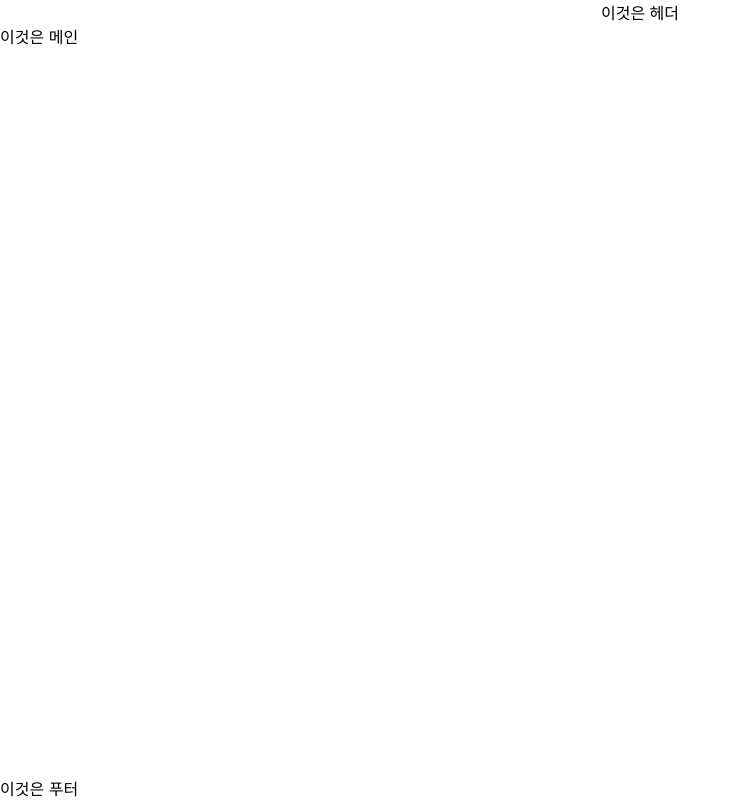
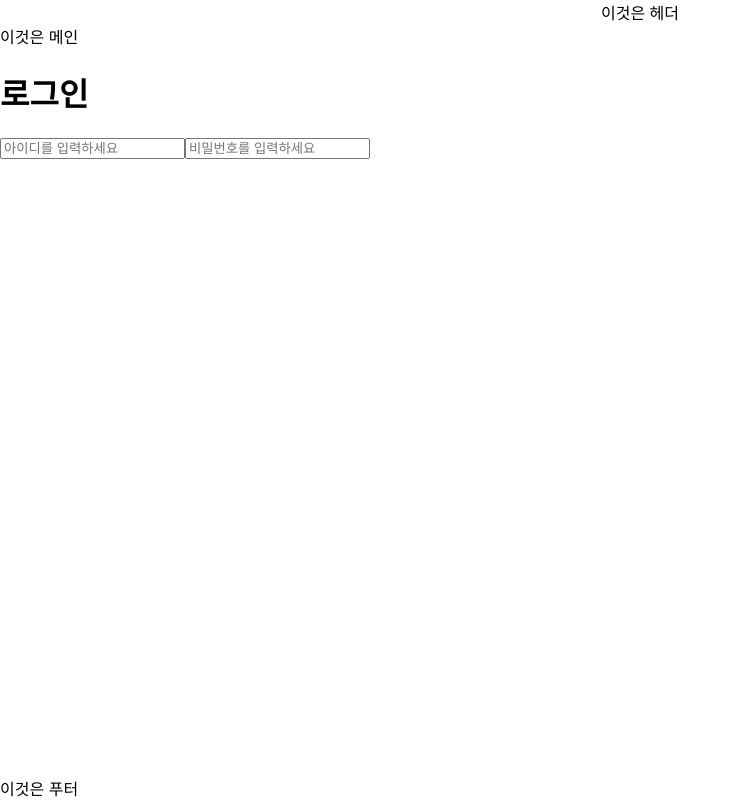
Before and after one commit to dmlgus1922/HN_world, a React (Create React App) app in the folder hnreact/: page / in a window 1280 px wide. Shown: the whole page, without its empty margins (0-740 px from the left). Built offline with nearby package versions, Linux system fonts and the light colour scheme.

Commit message:
221215 로그인 만들기 전
로그인 만들기 전..

```diff
--- a/hnreact/src/component/Main.jsx
+++ b/hnreact/src/component/Main.jsx
@@ -4,6 +4,9 @@ const Main = () => {
   return (
     <div className='main'>
       이것은 메인
+      <h1>로그인</h1>
+      <input type="text" placeholder='아이디를 입력하세요'></input>
+      <input type="password" placeholder='비밀번호를 입력하세요'></input>
     </div>
   )
 }
```
